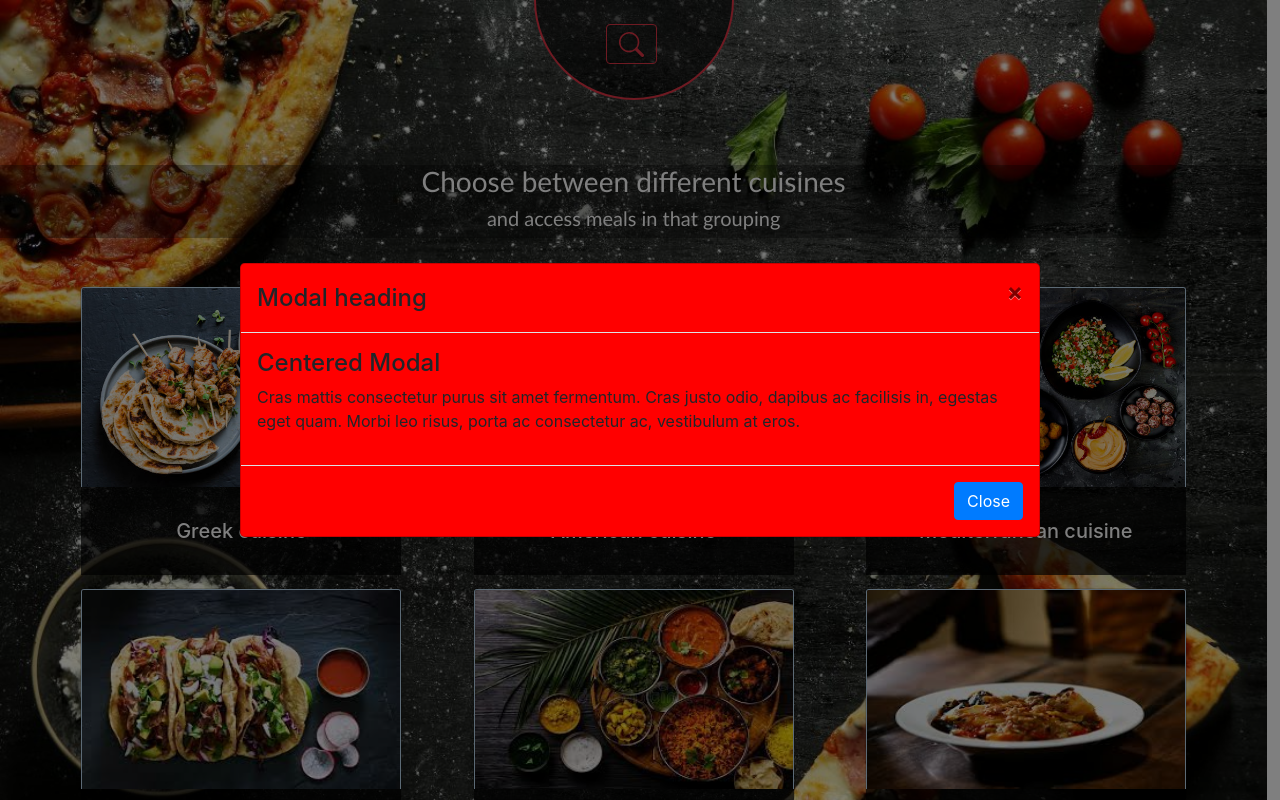
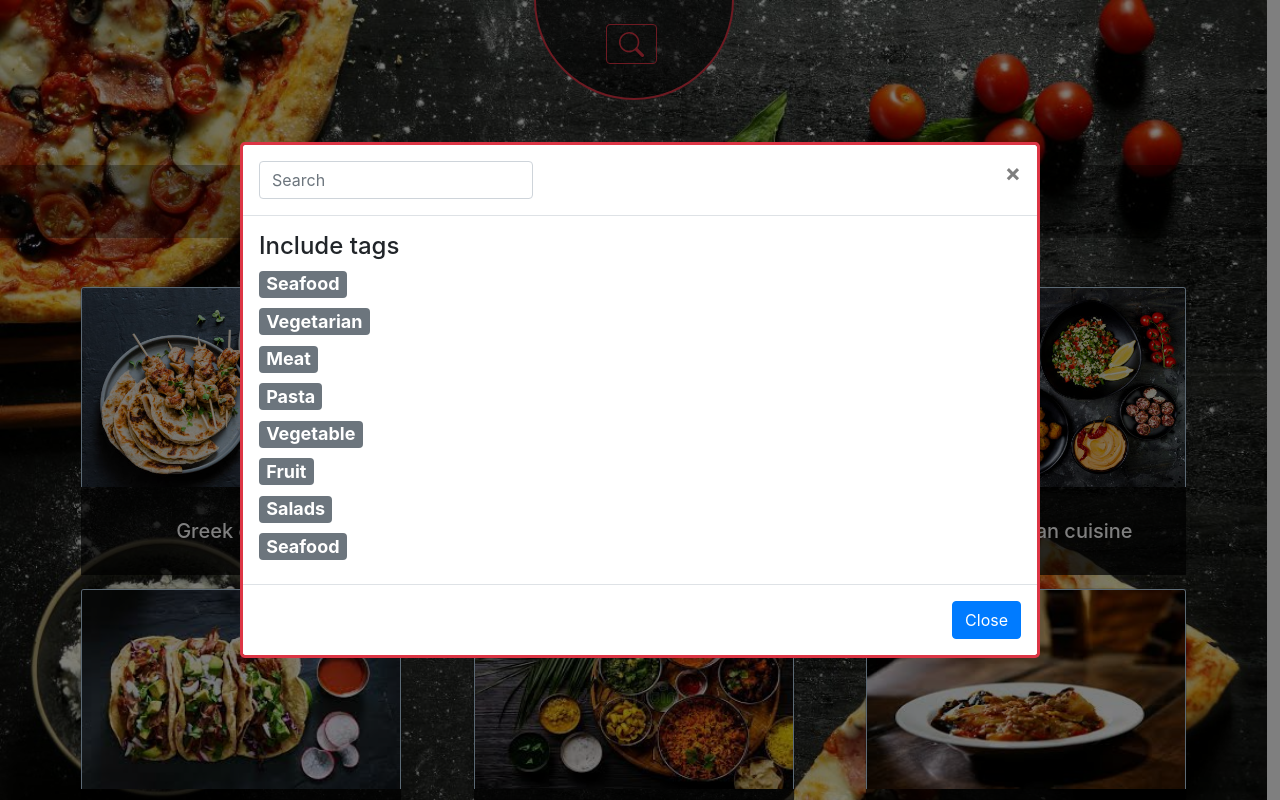
Before and after one commit to trohi/fooder, a React (Create React App) app: page / in a window 1280 px wide. Both pictures are taken after a click on the button 631 px from the left and 44 px from the top of the page. Built offline with nearby package versions, Linux system fonts and the light colour scheme.

Commit message:
Created modal for search, added animation to search button. Created data placeholder in redux store for single meal, as well as function for fetching single meal and storing it in state managemant

```diff
--- a/src/Components/Cuisine-Component/Cuisine-Component.js
+++ b/src/Components/Cuisine-Component/Cuisine-Component.js
@@ -2,40 +2,43 @@ import './Cuisine-Component.css'
 import Row from 'react-bootstrap/Row'
 import Col from 'react-bootstrap/Col'
 import ListGroup from 'react-bootstrap/ListGroup'
-import { useSelector } from 'react-redux'
+import { useSelector, useDispatch } from 'react-redux'
 import { Link } from 'react-router-dom'
+import { OpenSingleMeal, Loading } from '../../redux/actions.js'
 
 function CuisineComponent(){
+    const dispatch = useDispatch()
     const data = useSelector(state => state.data)
     console.log(data)
 
+    const getSingleMeal = (payload) =>{
+        const id = payload.id
+        console.log(id, payload.title )
+        dispatch(Loading())
+        fetch(`https://api.spoonacular.com/recipes/${id}/information?apiKey=28087beca5d243b28544ddf2484ea4ac`)
+        .then(res =>{
+            const mealData = res.json()
+            return mealData
+        })
+        .then(mealData =>{
+            console.log(mealData)
+            dispatch(OpenSingleMeal(mealData))
+            dispatch(Loading())
+        })
+        .catch(error => {
+            console.log(error.message)
+            dispatch(Loading())
+        })
+    }
+
     return (
         <Row>
-            {/* <Col md={5} className="mt-5">
-                <ListGroup className="mt-md-5 ml-md-5">
-                    <Link to="/signle-meal">
-                        <ListGroup.Item>Pasta</ListGroup.Item>
-                    </Link>
-                    <Link to="/signle-meal">
-                        <ListGroup.Item>Pasta</ListGroup.Item>
-                    </Link>
-                    <Link to="/signle-meal">
-                        <ListGroup.Item>Pasta</ListGroup.Item>
-                    </Link>
-                    <Link to="/signle-meal">
-                        <ListGroup.Item>Pasta</ListGroup.Item>
-                    </Link>
-                    <Link to="/signle-meal">
-                        <ListGroup.Item>Pasta</ListGroup.Item>
-                    </Link>
-                </ListGroup>
-            </Col> */}
             <Col md={5} className="mt-5">
                 <ListGroup className="mt-md-5 ml-md-5">
                     {
                         data.map((meal,index) => {
                             return (
-                                <Link to="/single-meal" key={index}>
+                                <Link to="/single-meal" key={index} onClick={()=>getSingleMeal(meal)}>
                                     <ListGroup.Item >{meal.title} </ListGroup.Item>
                                 </Link>
                             )
--- a/src/Components/Modal/Modal.css
+++ b/src/Components/Modal/Modal.css
@@ -1,5 +1,12 @@
 .SearchIconWrapper{
-    background:rgb(0, 0, 0, 0.6);
+    /* background:rgb(0, 0, 0, 0.6); */
+    background: rgb(0, 0, 0, 0.6) -webkit-linear-gradient(left,#1B1B1B, #FFF) no-repeat 0 0 / 40px;
+    -webkit-text-fill-color: rgba(255, 255, 255, 0.2);
+    -webkit-background-clip:border-box;
+    background-clip: border-box;
+    animation: LightSweep 5s ease-in infinite;
+
+    animation-timing-function: cubic-bezier(1, 0, 0, 1);
     margin:0% auto 5% auto;
     width:200px;
     height:100px;
@@ -15,5 +22,21 @@
 }
 
 .modal-content{
-    background:red !important
+    border:3px solid #dc3545 !important;
+    background:rgb(0, 0, 0, 0.8)
 }
+
+@keyframes LightSweep {
+    0% {
+        background-position: -40%;
+    }
+
+    20% {
+        background-position:130%;
+    }
+
+    100% {
+        background-position: 130%;
+    }
+
+}
--- a/src/Components/Modal/Modal.js
+++ b/src/Components/Modal/Modal.js
@@ -1,6 +1,9 @@
 import './Modal.css'
 import Modal from 'react-bootstrap/Modal'
 import Button from 'react-bootstrap/Button'
+import Form from 'react-bootstrap/Form'
+import FormControl from 'react-bootstrap/FormControl'
+import Badge from 'react-bootstrap/Badge'
 import { Search } from 'react-bootstrap-icons'
 import { useDispatch } from 'react-redux'
 import { useState } from 'react'
@@ -30,16 +33,21 @@ function ModalComponent(){
         >
             <Modal.Header closeButton>
                 <Modal.Title id="contained-modal-title-vcenter">
-                Modal heading
+                  <Form>
+                    <FormControl type="text" placeholder="Search"/>
+                  </Form>
                 </Modal.Title>
             </Modal.Header>
             <Modal.Body>
-              <h4>Centered Modal</h4>
-              <p>
-                Cras mattis consectetur purus sit amet fermentum. Cras justo odio,
-                dapibus ac facilisis in, egestas eget quam. Morbi leo risus, porta ac
-                consectetur ac, vestibulum at eros.
-              </p>
+              <h4>Include tags</h4>
+              <h4><Badge variant="secondary">Seafood</Badge></h4>
+              <h4><Badge variant="secondary">Vegetarian</Badge></h4>
+              <h4><Badge variant="secondary">Meat</Badge></h4>
+              <h4><Badge variant="secondary">Pasta</Badge></h4>
+              <h4><Badge variant="secondary">Vegetable</Badge></h4>
+              <h4><Badge variant="secondary">Fruit</Badge></h4>
+              <h4><Badge variant="secondary">Salads</Badge></h4>
+              <h4><Badge variant="secondary">Seafood</Badge></h4>
             </Modal.Body>
             <Modal.Footer>
               <Button onClick={handleClose}>Close</Button>
--- a/src/Components/SingleMealComponent/SingleMealComponent.js
+++ b/src/Components/SingleMealComponent/SingleMealComponent.js
@@ -1,14 +1,31 @@
 import Col from 'react-bootstrap/Col'
 import './SingleMealComponent.css'
+import { useSelector } from 'react-redux'
 
 function SingleMealComponent(){
+    const meal = useSelector(state => state.singleMeal)
     return (
+        <>
         <Col xs={12} md={6} id="singleMealCol" className="mt-md-5 ml-md-5">
-            <h4 className="mt-5">Pasta</h4>
-            <div className="singleMealParagraph">Ex culpa anim nisi aliqua enim aliqua nisi incididunt. Tempor labore Lorem aliquip culpa ea enim enim elit sit in laborum exercitation. Enim laboris amet tempor sint mollit laborum excepteur excepteur reprehenderit laboris consectetur deserunt consequat. Consequat tempor reprehenderit elit cupidatat enim et id consectetur irure.Occaecat consectetur anim proident aliqua proident occaecat eu aute sit amet. Sit aute sit reprehenderit laboris amet voluptate labore culpa quis deserunt mollit qui. Minim in anim officia amet deserunt ea mollit laboris fugiat magna ipsum enim.</div>
+            <h4 className="mt-5">{meal.title}</h4>
+            <p>Ready in {meal.readyInMinutes} minutes <br></br> Servings for {meal.servings} </p>
+            <div className="singleMealParagraph">
+                <ul>
+                    {meal.extendedIngredients.map(ingredient=>{
+                        return <li>{ingredient.nameClean} {ingredient.original}</li>
+                    })}
+                </ul>
+            </div>
             <hr></hr>
-            <div>Fugiat elit consectetur nisi commodo aute aliqua ea ipsum cupidatat non occaecat cupidatat et dolor.Ut et do eu esse irure qui incididunt deserunt officia.</div>
+            <div>{meal.summary}.</div>
+            <hr></hr>
+            <div></div>
         </Col>
+        <Col xs={12} md={3}>
+            <img src={meal.image}></img>
+
+        </Col>
+        </>
     )
 }
 
--- a/src/redux/actions.js
+++ b/src/redux/actions.js
@@ -1,9 +1,13 @@
-export const Loading = payload => ({
-    type: 'LOADING',
-    payload: payload
+export const Loading = () => ({
+    type: 'LOADING'
 })
 
 export const LoadData = payload =>({
     type: 'LOAD_DATA',
     payload: payload
 })
+
+export const OpenSingleMeal = payload =>({
+    type: 'OPEN_SINGLE_MEAL',
+    payload: payload
+})
--- a/src/redux/index.js
+++ b/src/redux/index.js
@@ -3,7 +3,8 @@ import { createStore } from 'redux'
 const initialState = {
     loading:false,
     modal:false,
-    data:[]
+    data:[],
+    singleMeal:[]
 }
 
 export const reducer = (state = initialState, action) => {
@@ -12,12 +13,17 @@ export const reducer = (state = initialState, action) => {
             let clone = Object.assign({}, state,{
                 loading: !state.loading
             })
-            console.log(clone.loading)
+            //console.log(clone.loading)
             return clone;
         case 'LOAD_DATA':
             return state = {
                 ...state,
                 data: [...action.payload]
+            };
+        case 'OPEN_SINGLE_MEAL':
+            return state = {
+                ...state,
+                singleMeal: action.payload
             };
         default:
             return state
```
Also changed, not shown: src/Components/GridView/GridView.css (+0 -16 lines).
